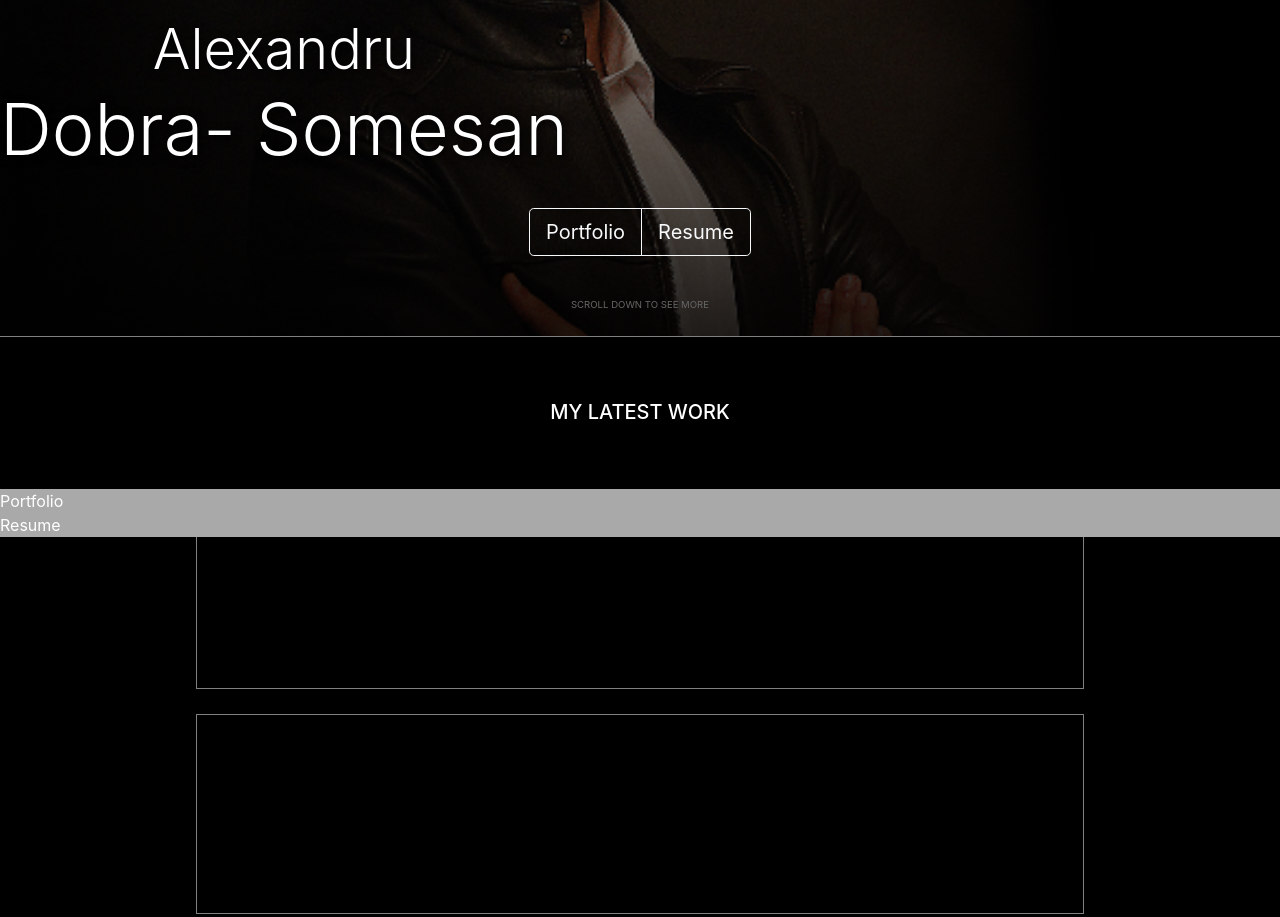
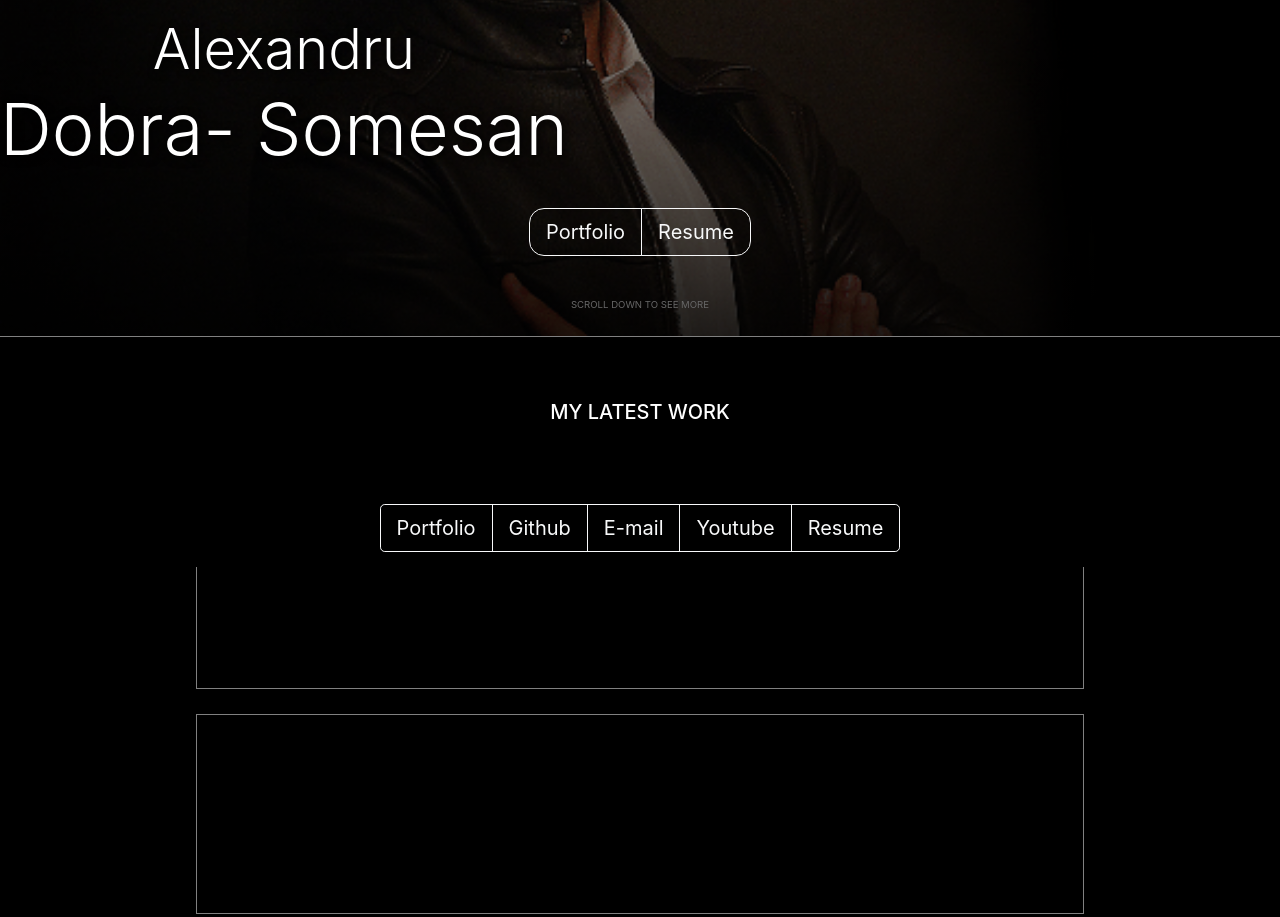
Before and after one commit to aldoso/my-portfolio, a plain HTML site: page index.html in a window 1280 px wide. Shown: the part 464-1381 px from the top of the page. Drawn offline with nearby package versions, Linux system fonts and the light colour scheme.

Commit message:
new improvements

```diff
--- a/index.css
+++ b/index.css
@@ -1,3 +1,7 @@
+buttons:hover {
+    color: black !important;
+}
+
 body {
     position: relative;
     background-color: darkgoldenrod;
@@ -36,6 +40,25 @@ a {
     margin: 0 auto;
     width: 100%;
     text-transform: uppercase;
+}
+
+.leftbutton {
+    border-top-left-radius: 15px !important;
+    border-bottom-left-radius: 15px !important;
+}
+
+.rightbutton {
+    border-top-right-radius: 15px !important;
+    border-bottom-right-radius: 15px !important;
+}
+
+button {
+    border: 1px solid lightgray;
+}
+
+.center {
+    width: 100%;
+    text-align: center;
 }
 
 .smallones {
@@ -107,7 +130,6 @@ a {
 }
 
 .coverup nav {
-    background-color: darkgray;
     position: sticky;
     bottom: 0;
     margin: 0;
@@ -117,9 +139,10 @@ a {
 
 .coverup nav ul {
     margin: 0;
-    padding: 0;
+    padding: 15px;
     -webkit-margin-after: 0px;
     list-style: none;
+    background-color: black;
 }
 
 #titlecover {
@@ -145,6 +168,7 @@ a {
     background-color: darkred;
     top: 5px;
     -webkit-margin-after: 0px;
+    transition: all 0.5s ease;
 }
 
 .coverup h6:hover {
--- a/index.html
+++ b/index.html
@@ -21,8 +21,8 @@
 
     <div class="bigones">
         <div class="btn-group btn-group-lg" role="group" aria-label="Basic example">
-            <button type="button" class="bigbuttons btn btn-outline-light">Portfolio</button>
-            <button type="button" class="btn btn-outline-light">Resume</button>
+            <button type="button" class="btn btn-outline-light leftbutton">Portfolio</button>
+            <button type="button" class="btn btn-outline-light rightbutton">Resume</button>
         </div>
     </div>
 
@@ -35,9 +35,9 @@
 
     <div class="smallones">
         <div class="btn-group btn-group" role="group" aria-label="Basic example">
-            <button type="button" class="btn btn-outline-light">E-mail</button>
+            <button type="button" class="btn btn-outline-light leftbutton">E-mail</button>
             <button type="button" class="btn btn-outline-light">Yotube</button>
-            <button type="button" class="btn btn-outline-light">Github</button>
+            <button type="button" class="btn btn-outline-light rightbutton">Github</button>
         </div>
     </div>
 
@@ -62,8 +62,15 @@
         </div>
         <nav>
             <ul>
-                <li>Portfolio</li>
-                <li>Resume</li>
+                <div class="center">
+                    <div class="btn-group btn-group-lg" role="group" aria-label="Basic example">
+                        <button type="button" class="btn btn-outline-light ">Portfolio</button>
+                        <button type="button" class="btn btn-outline-light ">Github</button>
+                        <button type="button" class="btn btn-outline-light ">E-mail</button>
+                        <button type="button" class="btn btn-outline-light ">Youtube</button>
+                        <button type="button" class="btn btn-outline-light ">Resume</button>
+                    </div>
+                </div>
             </ul>
         </nav>
         <!-- end of container -->
```
